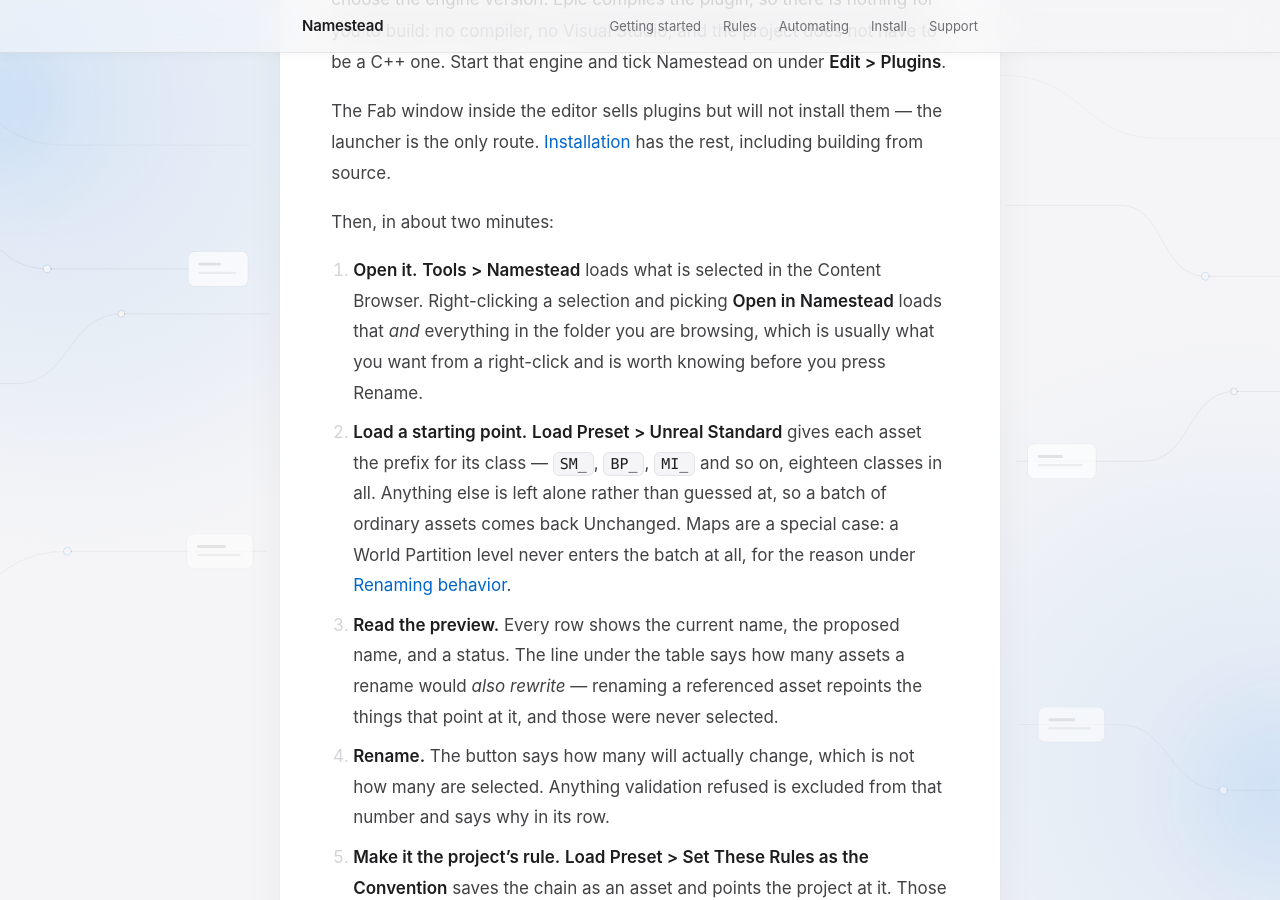
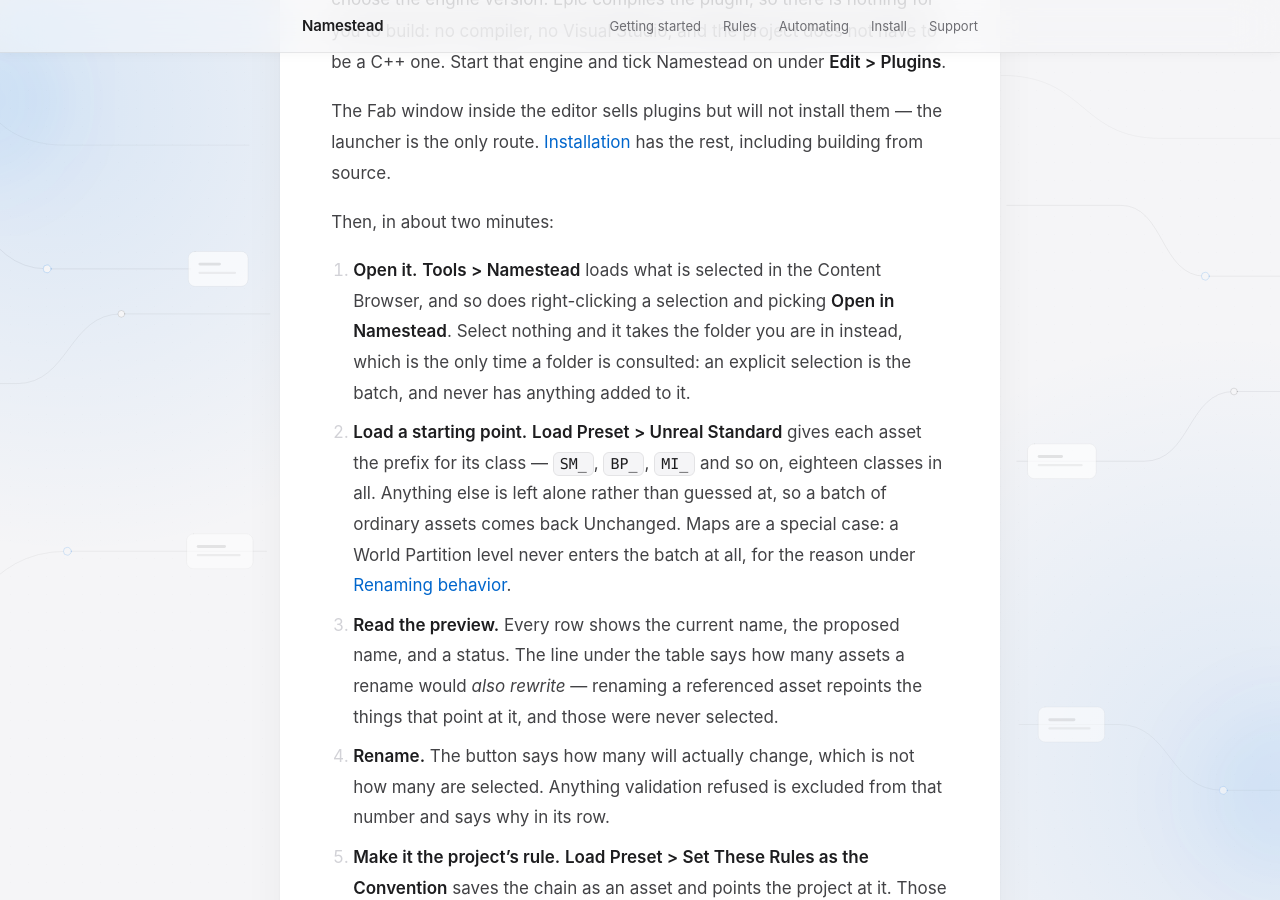
Before and after one commit to LOWSZEHAO/namestead-docs, a Jekyll site: the page built from index.md, in a window 1280 px wide and 900 px high, scrolled down 2359 px. Built offline with Jekyll 4.4.1, drawn with Linux system fonts in a browser that asks for light colours.

Commit message:
The panel takes the selection, and only the selection
Documented the old behaviour, where the browsed folder was added on top of
whatever you had selected. That is fixed in the plugin, so this described
something that no longer happens -- and it described it as a convenience,
which is not how it read to anyone who hit it.

```diff
--- a/index.md
+++ b/index.md
@@ -40,10 +40,10 @@ only route. [Installation](#installation) has the rest, including building from
 
 Then, in about two minutes:
 
-1. **Open it.** **Tools > Namestead** loads what is selected in the Content Browser.
-   Right-clicking a selection and picking **Open in Namestead** loads that *and* everything in
-   the folder you are browsing, which is usually what you want from a right-click and is worth
-   knowing before you press Rename.
+1. **Open it.** **Tools > Namestead** loads what is selected in the Content Browser, and so
+   does right-clicking a selection and picking **Open in Namestead**. Select nothing and it
+   takes the folder you are in instead, which is the only time a folder is consulted: an
+   explicit selection is the batch, and never has anything added to it.
 2. **Load a starting point.** **Load Preset > Unreal Standard** gives each asset the prefix for
    its class — `SM_`, `BP_`, `MI_` and so on, eighteen classes in all. Anything else is left
    alone rather than guessed at, so a batch of ordinary assets comes back Unchanged. Maps are a
```
